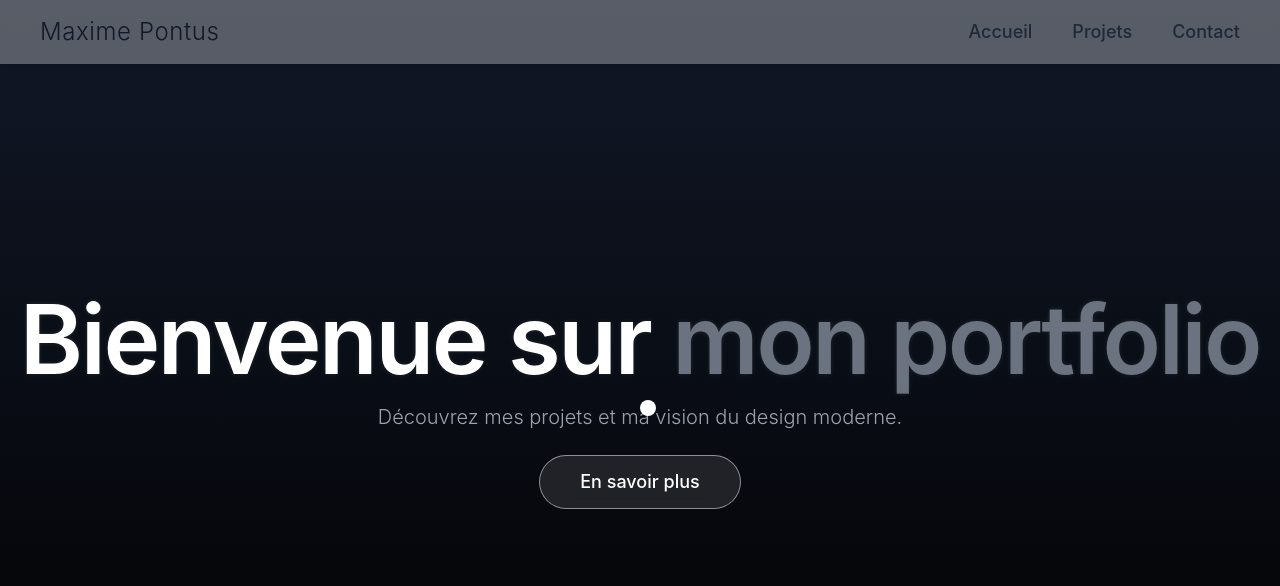
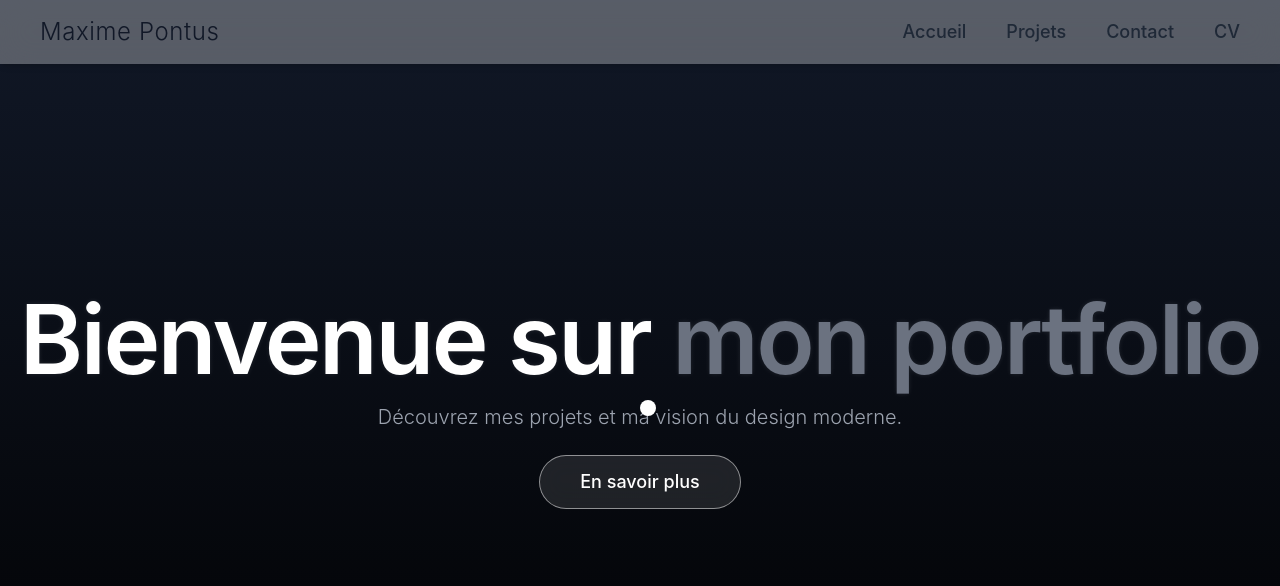
Before and after one commit to kruzeyy/portfolio, a React (Create React App) app: page / in a window 1280 px wide. Shown: the top 586 px of the page. Built offline with nearby package versions, Linux system fonts and the light colour scheme.

Commit message:
Ajout de mon CV

```diff
--- a/src/components/Contact.js
+++ b/src/components/Contact.js
@@ -37,7 +37,7 @@ const Contact = () => {
       <div className="text-center">
         <h2 className="text-5xl font-bold">Me Contacter</h2>
         <p className="text-gray-400 mt-4">Envoyez-moi un message pour collaborer !</p>
-        <a href="mailto:maxime@example.com" className="mt-6 inline-block bg-white px-6 py-3 rounded-lg text-black font-bold hover:bg-gray-300 transition">
+        <a href="mailto:pontus.maxime@yahoo.com" className="mt-6 inline-block bg-white px-6 py-3 rounded-lg text-black font-bold hover:bg-gray-300 transition">
           Envoyer un Email
         </a>
       </div>
--- a/src/components/Navbar.js
+++ b/src/components/Navbar.js
@@ -9,6 +9,7 @@ const Navbar = () => {
           <Link to="/" className="text-gray-800 hover:text-gray-600 transition-all duration-300">Accueil</Link>
           <Link to="/Projects" className="text-gray-800 hover:text-gray-600 transition-all duration-300">Projets</Link>
           <Link to="/contact" className="text-gray-800 hover:text-gray-600 transition-all duration-300">Contact</Link>
+          <a href="/Bleu et Blanc Moderne Photo Ingénierie CV.pdf" target="_blank" rel="noopener noreferrer" className="text-gray-800 hover:text-gray-600 transition-all duration-300">CV</a>
         </div>
       </div>
     </nav>
```
Also changed, not shown: 1 other file (tests, documents, lock files or other folders).
